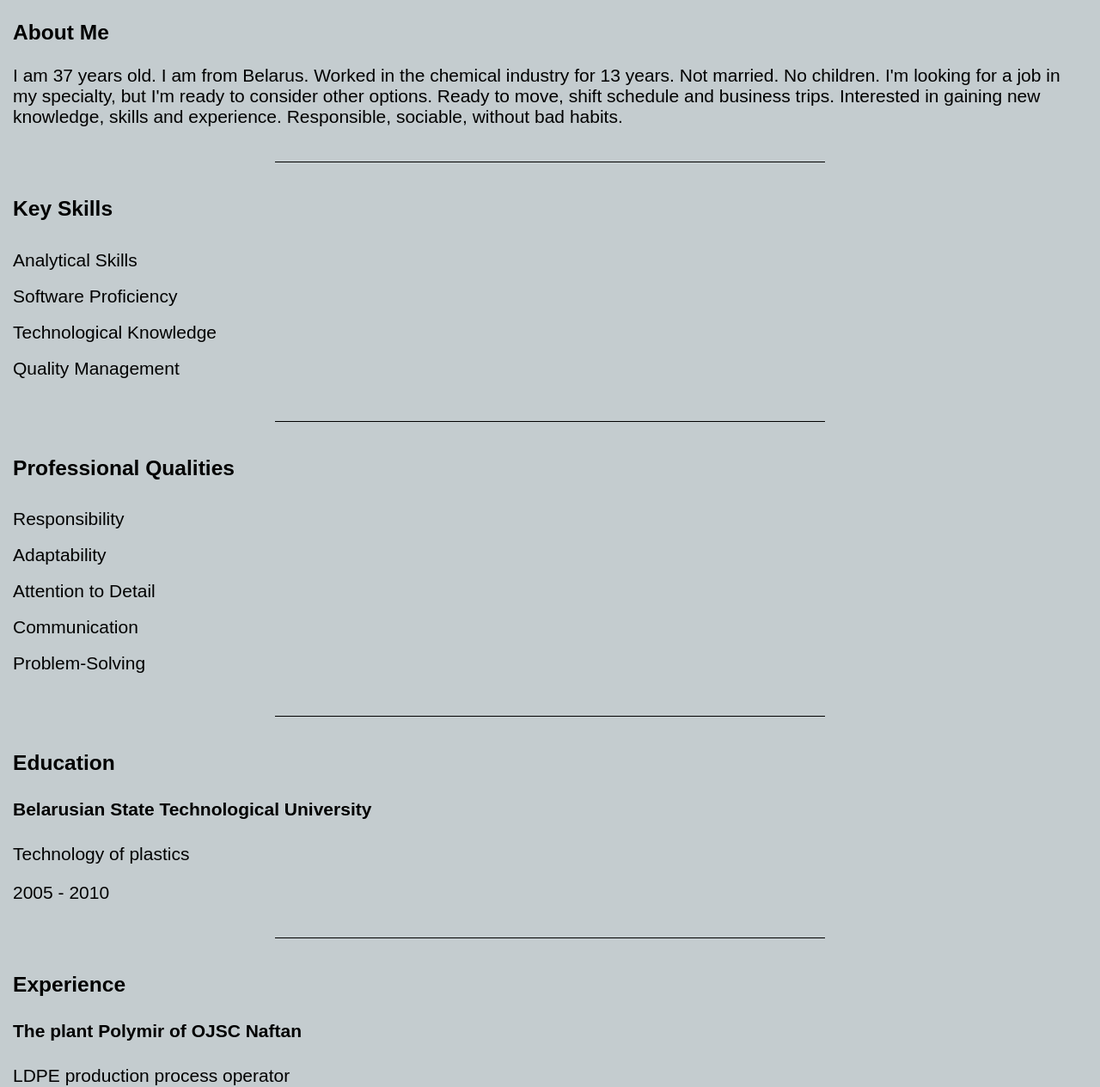
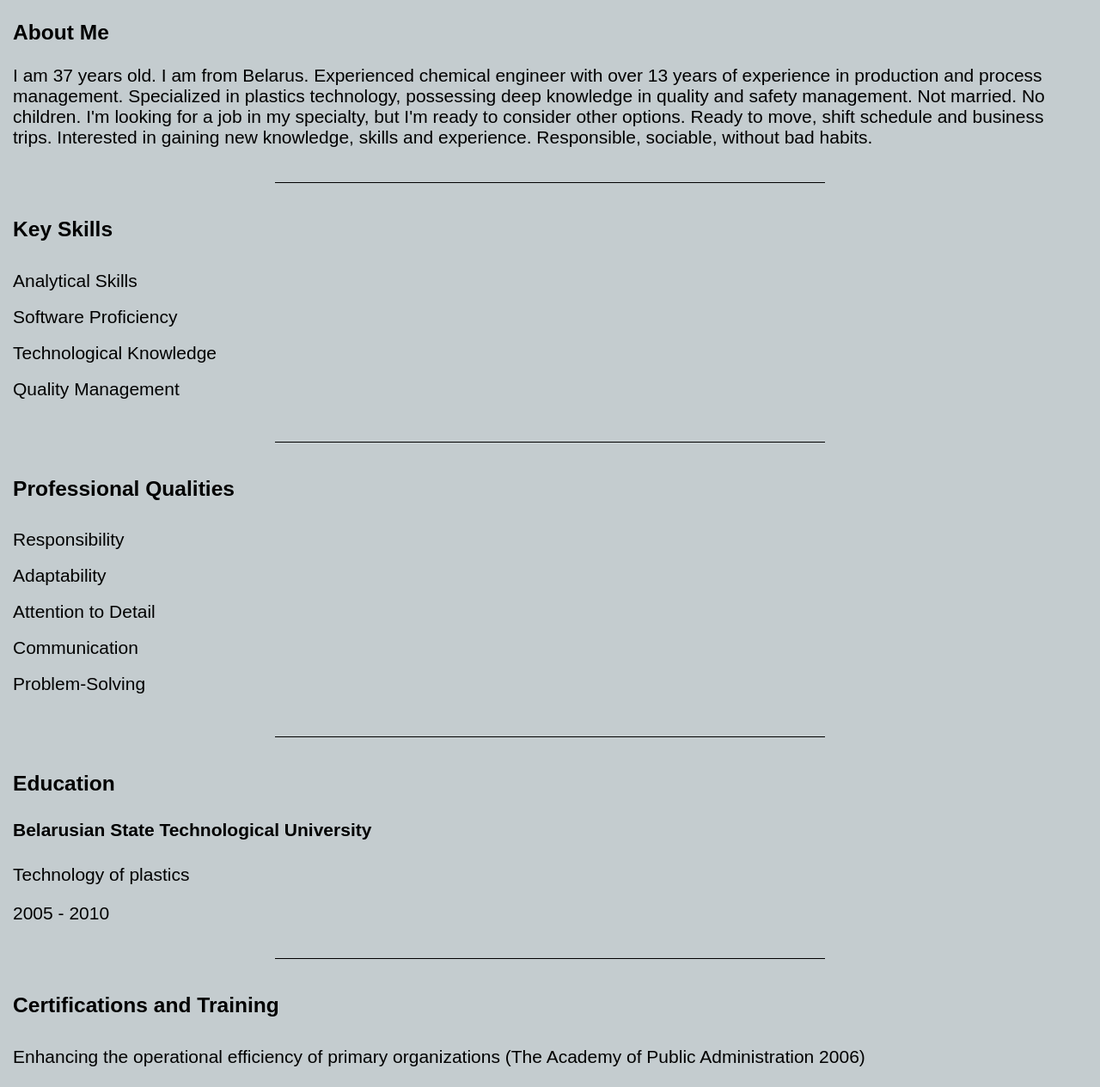
Before and after one commit to Starkouski/CV, a plain HTML site: page index.html in a window 1280 px wide. Shown: the part 647-1912 px from the top of the page at 86% size. Drawn offline with Linux system fonts and the light colour scheme; a web font is replaced by a local one.

Commit message:
feat: certification

```diff
--- a/index.html
+++ b/index.html
@@ -115,7 +115,9 @@
             <div>
                 <h3 class="title_tablet">About Me</h3>
                 <p>I am 37 years old. I am from Belarus.
-                    Worked in the chemical industry for 13 years.
+                    Experienced chemical engineer with over 13 years of experience in
+                    production and process management. Specialized in plastics technology,
+                    possessing deep knowledge in quality and safety management.
                     Not married. No children. I'm looking for a job in my specialty,
                     but I'm ready to consider other options. Ready to move,
                     shift schedule and business trips. Interested in gaining new knowledge,
@@ -170,6 +172,15 @@
             </div>
             <div class="line"></div>
             <div>
+                <h3 class="title_tablet">Certifications and Training</h3>
+                <ul>
+                    <li class="list_element">
+                        <div class="key_skill">Enhancing the operational efficiency of primary organizations (The Academy of Public Administration 2006)</div>
+                    </li>
+                </ul>
+            </div>
+            <div class="line"></div>
+            <div>
                 <h3 class="title_tablet">Experience</h3>
                 <h4 class="title_tablet">The plant Polymir of OJSC Naftan</h4>
                 <p>LDPE production process operator</p>
```
